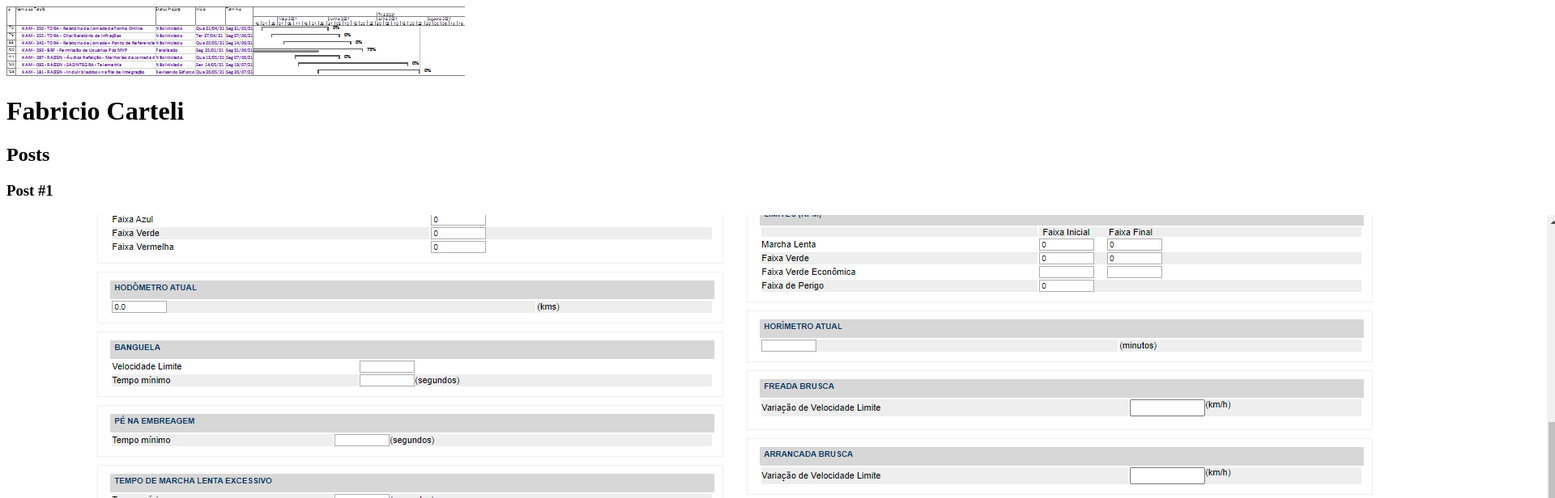
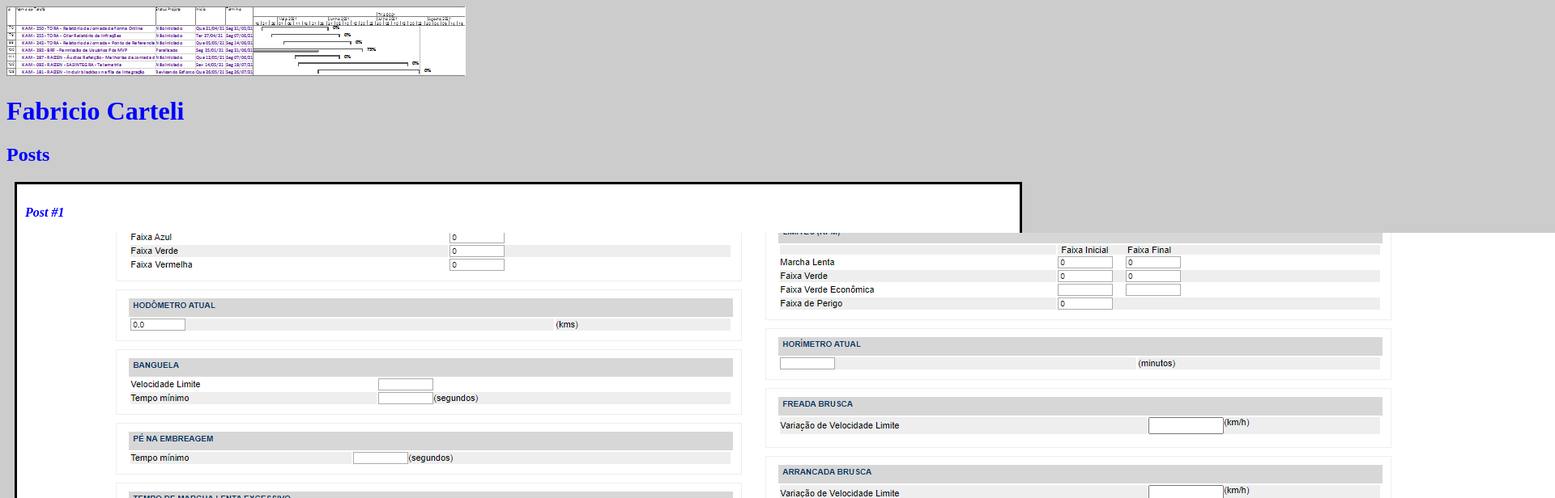
Before and after one commit to cartelifabricio/projetos, a plain HTML site: page CURSO-HTML5/index.html in a window 1280 px wide. Shown: the top 616 px of the page at 81% size, 1920 px wide, since content can reach past the window. Drawn offline with Linux system fonts and the light colour scheme.

Commit message:
curso html

```diff
--- a/CURSO-HTML5/index.html
+++ b/CURSO-HTML5/index.html
@@ -4,36 +4,33 @@
 <head>
     <meta charset="utf-8">
     <title>Fabricio Carteli</title>
+    <link rel="stylesheet" href="style.css">
 </head>
 
 <body>
     <header>
-        <img src="teste2.png">
-        <h1>
-            Fabricio Carteli
-        </h1>
+        <img src="teste2.png" alt="Ilustração de teste">
+        <h1 id="title">Fabricio Carteli</h1>
     </header>
     <section>
         <header>
-            <h2>
-                Posts
-            </h2>
+            <h2 class="subtitle">Posts</h2>
         </header>
-    </section>
-    <article>
+        <article class="post">
             <header>
-            <h3> Post #1</h3>
+                <h3 class="post_title"> Post #1</h3>
                 <img src="teste.png" alt="editor de texto contndo">
             </header>
             <p>
                 Lorem Ipsum is simply dummy text of the printing and typesetting industry. Lorem Ipsum has been the industry's standard dummy text ever since the 1500s, when an unknown printer took a galley of type and scrambled it to make a type specimen book. It has
-            survived not only five centuries, but also the leap into electronic typesetting, remaining essentially unchanged. It was popularised in the 1960s with the release of Letraset sheets containing Lorem Ipsum passages, and more recently with desktop
-            publishing software like Aldus PageMaker including versions of Lorem Ipsum.
+                survived not only five centuries, but also the leap into electronic typesetting, remaining essentially unchanged. It was popularised in the 1960s with the release of Letraset sheets containing Lorem Ipsum passages, and more recently with
+                desktop publishing software like Aldus PageMaker including versions of Lorem Ipsum.
                 <a href="https://www.globo.com" target="_blank">entre na pagina da globo</a>
                 <a href="mailto:fabricio.carteli@meta.com.br">mande um e-mail ao colaborador</a>
 
             </p>
         </article>
+    </section>
     <footer>
         <ul>
             <li>
--- /dev/null
+++ b/CURSO-HTML5/style.css
@@ -0,0 +1,21 @@
+body {
+    background: #ccc;
+}
+
+#title,
+.subtitle,
+.post_title {
+    color: blue;
+}
+
+.post_title {
+    font-size: 16px;
+    font-style: italic;
+}
+
+.post {
+    background: #fff;
+    padding: 10px;
+    border: 3px solid #000;
+    margin: 10px;
+}
```
Lines whose indentation alone changed are shown as unchanged.
